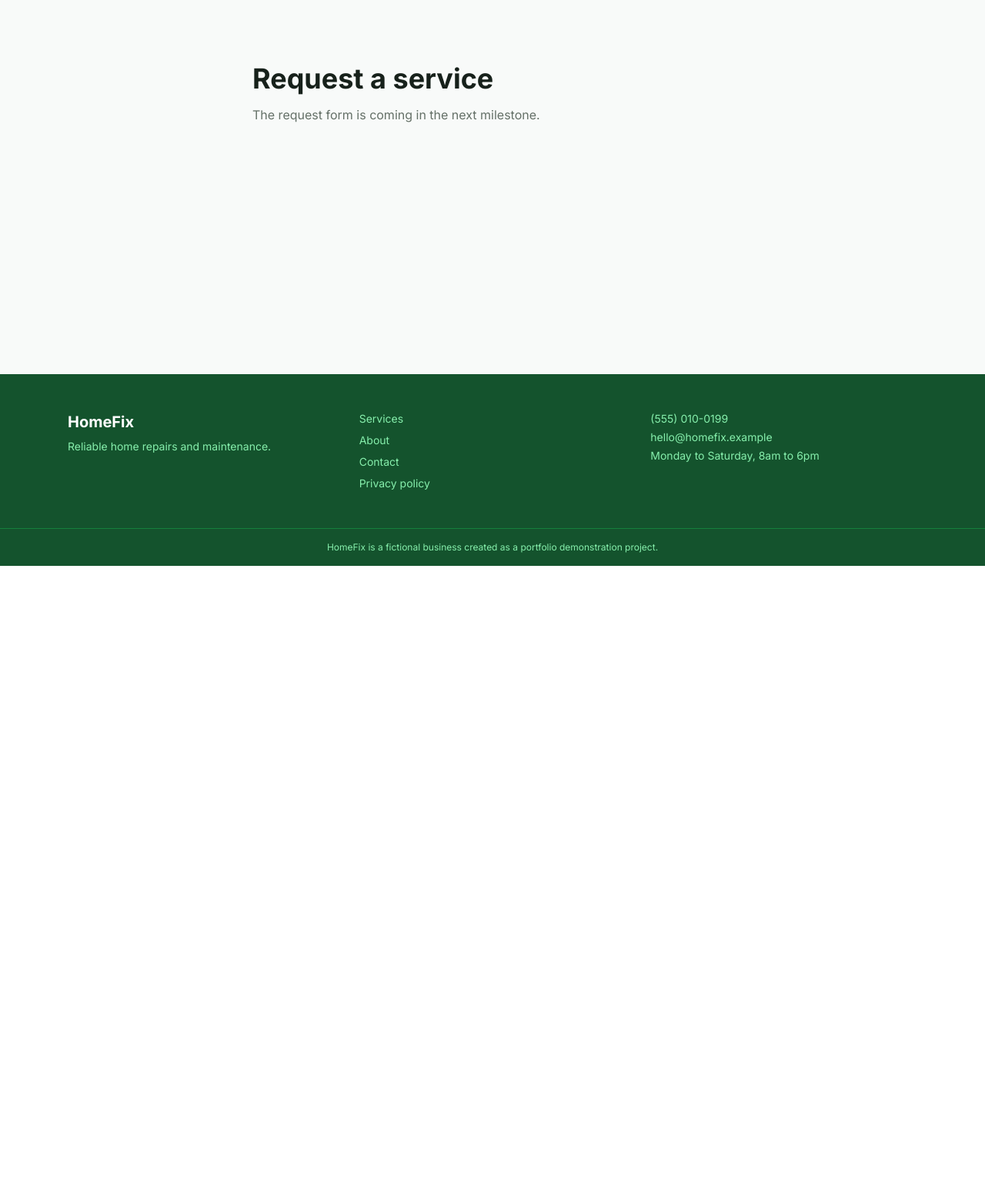
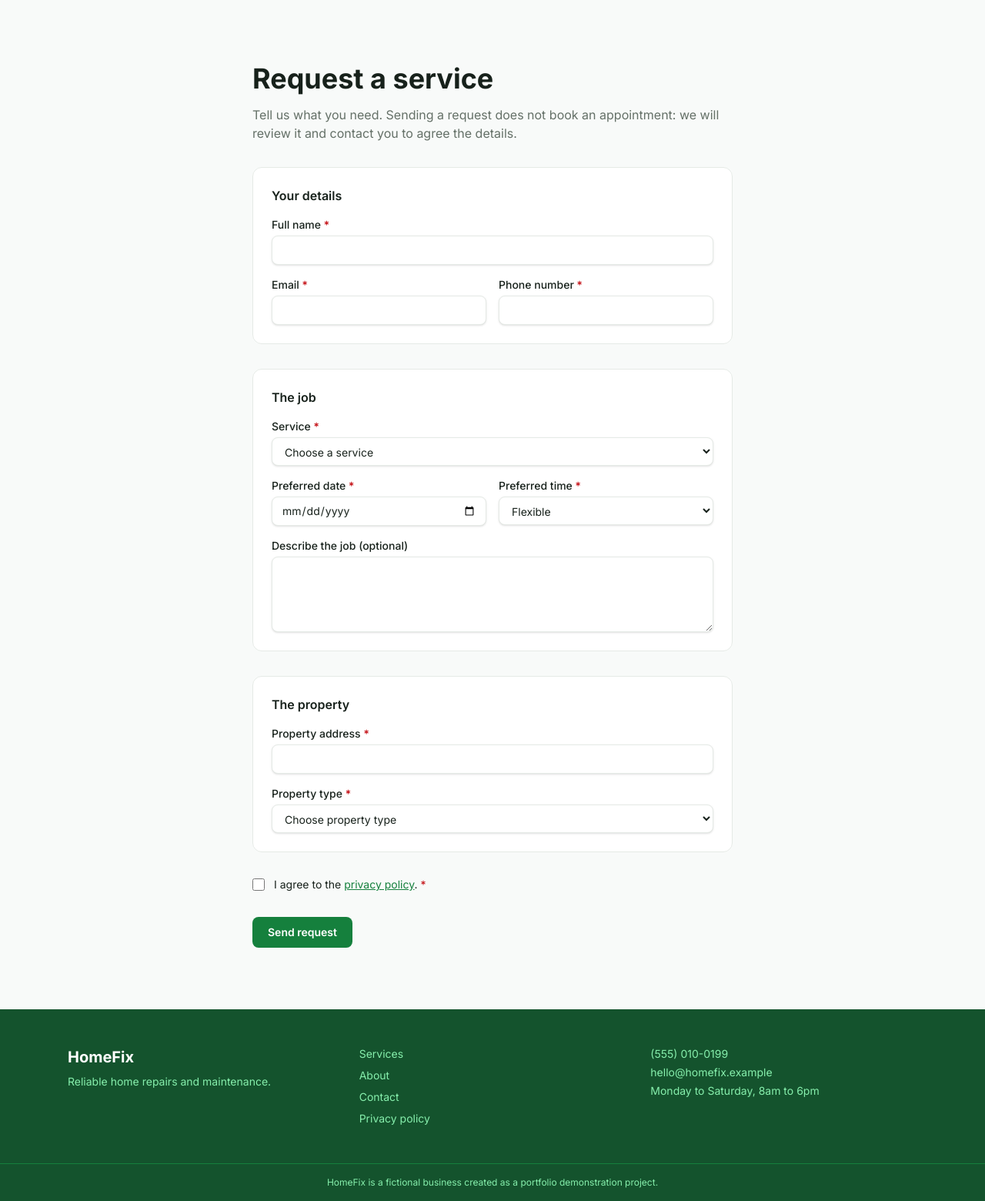
Before and after one commit to AbdulRahman-AbdulQadir/HomeFix, a Django app: page /request/ in a window 1280 px wide. Shown: the part 65-1625 px from the top of the page at 77% size. Before the commit the page ends 800 px from the top, so only its background shows below. Run offline with Django 5.2, Linux system fonts and the light colour scheme; data that the repository does not hold is empty; some libraries are stand-ins or nearby versions.

Commit message:
Milestone 4 feat: service request form with validation and spam protection

```diff
--- /dev/null
+++ b/bookings/forms.py
@@ -0,0 +1,87 @@
+import re
+from datetime import timedelta
+
+from django import forms
+from django.utils import timezone
+
+from services.models import Service
+
+from .models import ServiceRequest
+
+
+class ServiceRequestForm(forms.ModelForm):
+    privacy_consent = forms.BooleanField(
+        required=True,
+        error_messages={'required': 'Please agree to the privacy policy to send your request.'},
+    )
+    # Honeypot: real visitors never see or fill this field; bots often do.
+    website = forms.CharField(required=False)
+
+    class Meta:
+        model = ServiceRequest
+        fields = [
+            'full_name', 'email', 'phone', 'service', 'preferred_date',
+            'preferred_time', 'description', 'address', 'property_type',
+        ]
+        labels = {
+            'full_name': 'Full name',
+            'phone': 'Phone number',
+            'preferred_date': 'Preferred date',
+            'preferred_time': 'Preferred time',
+            'description': 'Describe the job (optional)',
+            'address': 'Property address',
+            'property_type': 'Property type',
+        }
+        widgets = {
+            'preferred_date': forms.DateInput(attrs={'type': 'date'}, format='%Y-%m-%d'),
+            'description': forms.Textarea(attrs={'rows': 4}),
+        }
+
+    def __init__(self, *args, **kwargs):
+        super().__init__(*args, **kwargs)
+        self.fields['service'].queryset = Service.objects.filter(is_active=True)
+        self.fields['service'].empty_label = 'Choose a service'
+        self.fields['property_type'].choices = (
+            [('', 'Choose property type')] + list(ServiceRequest.PropertyType.choices)
+        )
+        self.fields['preferred_date'].widget.attrs['min'] = timezone.localdate().isoformat()
+        self.fields['website'].widget.attrs.update({'tabindex': '-1', 'autocomplete': 'off'})
+        for name, field in self.fields.items():
+            field.widget.attrs['class'] = 'form-check' if name == 'privacy_consent' else 'form-input'
+
+    def clean_phone(self):
+        phone = self.cleaned_data['phone'].strip()
+        digits = re.sub(r'\D', '', phone)
+        if not re.fullmatch(r'\+?[0-9\s().-]+', phone) or not 7 <= len(digits) <= 15:
+            raise forms.ValidationError('Enter a valid phone number, for example 555-010-0199.')
+        return phone
+
+    def clean_preferred_date(self):
+        date = self.cleaned_data['preferred_date']
+        if date < timezone.localdate():
+            raise forms.ValidationError('Please choose today or a future date.')
+        return date
+
+    def clean(self):
+        cleaned = super().clean()
+        email = cleaned.get('email')
+        service = cleaned.get('service')
+        date = cleaned.get('preferred_date')
+        if email and service and date:
+            since = timezone.now() - timedelta(hours=24)
+            if ServiceRequest.objects.filter(
+                email__iexact=email, service=service,
+                preferred_date=date, created_at__gte=since,
+            ).exists():
+                raise forms.ValidationError(
+                    'It looks like you already sent this request. We have it and will be in touch.'
+                )
+        return cleaned
+
+    def save(self, commit=True):
+        request_obj = super().save(commit=False)
+        request_obj.privacy_consent = True
+        request_obj.consent_given_at = timezone.now()
+        if commit:
+            request_obj.save()
+        return request_obj
--- a/bookings/urls.py
+++ b/bookings/urls.py
@@ -1,12 +1,10 @@
 from django.urls import path
-from django.views.generic import TemplateView
+
+from .views import RequestCreateView, RequestReceivedView
 
 app_name = 'bookings'
 
 urlpatterns = [
-    path(
-        'request/',
-        TemplateView.as_view(template_name='bookings/request.html'),
-        name='request',
-    ),
+    path('request/', RequestCreateView.as_view(), name='request'),
+    path('request/received/', RequestReceivedView.as_view(), name='received'),
 ]
--- a/bookings/views.py
+++ b/bookings/views.py
@@ -1,3 +1,41 @@
 from django.shortcuts import render
 
-# Create your views here.
+from django.http import HttpResponseRedirect
+from django.urls import reverse_lazy
+from django.views.generic import FormView, TemplateView
+
+from services.models import Service
+
+from .forms import ServiceRequestForm
+
+
+class RequestCreateView(FormView):
+    template_name = 'bookings/request_form.html'
+    form_class = ServiceRequestForm
+    success_url = reverse_lazy('bookings:received')
+
+    def get_initial(self):
+        initial = super().get_initial()
+        slug = self.request.GET.get('service')
+        if slug:
+            service = Service.objects.filter(slug=slug, is_active=True).first()
+            if service:
+                initial['service'] = service
+        return initial
+
+    def form_valid(self, form):
+        if form.cleaned_data.get('website'):
+            # Honeypot filled in: act as if it worked, but save nothing.
+            return HttpResponseRedirect(self.get_success_url())
+        service_request = form.save()
+        self.request.session['last_request_id'] = service_request.pk
+        return HttpResponseRedirect(self.get_success_url())
+
+
+class RequestReceivedView(TemplateView):
+    template_name = 'bookings/request_received.html'
+
+    def get_context_data(self, **kwargs):
+        context = super().get_context_data(**kwargs)
+        context['request_id'] = self.request.session.get('last_request_id')
+        return context
--- a/static/src/input.css
+++ b/static/src/input.css
@@ -32,6 +32,9 @@
   .card-sage { @apply rounded-xl border border-sage-line bg-sage-card p-6; }
   .nav-link { @apply text-sm font-medium text-ink hover:text-brand; }
   .nav-active { @apply text-brand; }
+  .form-input { @apply block w-full rounded-lg border border-line bg-white px-3 py-2 text-sm text-ink shadow-sm focus:border-brand focus:outline-none focus:ring-2 focus:ring-brand/30; }
+  .form-input[aria-invalid="true"] { @apply border-red-600; }
+  .form-check { @apply mt-0.5 h-4 w-4 rounded border-line text-brand focus:ring-brand; }
   .h1 { @apply text-3xl font-bold leading-tight sm:text-4xl; }
   .h2 { @apply text-2xl font-bold sm:text-3xl; }
 }
--- a/templates/bookings/request.html
+++ /dev/null
@@ -1,10 +0,0 @@
-{% extends 'base.html' %}
-{% block title %}Request a service | {{ business.name }}{% endblock %}
-{% block content %}
-<section class="section">
-  <div class="container-x max-w-2xl">
-    <h1 class="h1">Request a service</h1>
-    <p class="mt-3 text-muted">The request form is coming in the next milestone.</p>
-  </div>
-</section>
-{% endblock %}
--- /dev/null
+++ b/templates/bookings/request_form.html
@@ -0,0 +1,60 @@
+{% extends 'base.html' %}
+{% block title %}Request a service | {{ business.name }}{% endblock %}
+{% block content %}
+<section class="section">
+  <div class="container-x max-w-2xl">
+    <h1 class="h1">Request a service</h1>
+    <p class="mt-3 text-muted">Tell us what you need. Sending a request does not book an appointment: we will review it and contact you to agree the details.</p>
+
+    {% if form.errors %}
+    <div class="mt-6 rounded-lg border border-red-200 bg-red-50 p-4 text-sm text-red-800" role="alert">
+      <p class="font-semibold">Please check the form and try again.</p>
+      {% for error in form.non_field_errors %}<p class="mt-1">{{ error }}</p>{% endfor %}
+    </div>
+    {% endif %}
+
+    <form method="post" class="mt-8 space-y-8" novalidate>
+      {% csrf_token %}
+      <div class="hidden" aria-hidden="true">{{ form.website }}</div>
+
+      <fieldset class="card space-y-4">
+        <legend class="sr-only">Your details</legend>
+        <h2 class="font-semibold">Your details</h2>
+        {% include 'components/form_field.html' with field=form.full_name %}
+        <div class="grid gap-4 sm:grid-cols-2">
+          {% include 'components/form_field.html' with field=form.email %}
+          {% include 'components/form_field.html' with field=form.phone %}
+        </div>
+      </fieldset>
+
+      <fieldset class="card space-y-4">
+        <legend class="sr-only">The job</legend>
+        <h2 class="font-semibold">The job</h2>
+        {% include 'components/form_field.html' with field=form.service %}
+        <div class="grid gap-4 sm:grid-cols-2">
+          {% include 'components/form_field.html' with field=form.preferred_date %}
+          {% include 'components/form_field.html' with field=form.preferred_time %}
+        </div>
+        {% include 'components/form_field.html' with field=form.description %}
+      </fieldset>
+
+      <fieldset class="card space-y-4">
+        <legend class="sr-only">The property</legend>
+        <h2 class="font-semibold">The property</h2>
+        {% include 'components/form_field.html' with field=form.address %}
+        {% include 'components/form_field.html' with field=form.property_type %}
+      </fieldset>
+
+      <div>
+        <div class="flex items-start gap-3">
+          {{ form.privacy_consent }}
+          <label for="{{ form.privacy_consent.id_for_label }}" class="text-sm">I agree to the <a href="{% url 'core:privacy' %}" class="text-brand underline" target="_blank" rel="noopener">privacy policy</a>. <span class="text-red-700" aria-hidden="true">*</span></label>
+        </div>
+        {% for error in form.privacy_consent.errors %}<p class="mt-1 text-sm text-red-700" role="alert">{{ error }}</p>{% endfor %}
+      </div>
+
+      <button type="submit" class="btn btn-primary w-full sm:w-auto">Send request</button>
+    </form>
+  </div>
+</section>
+{% endblock %}
--- /dev/null
+++ b/templates/components/form_field.html
@@ -0,0 +1,5 @@
+<div class="{{ css }}">
+  <label for="{{ field.id_for_label }}" class="block text-sm font-medium">{{ field.label }}{% if field.field.required %}<span class="text-red-700" aria-hidden="true"> *</span>{% endif %}</label>
+  <div class="mt-1">{{ field }}</div>
+  {% for error in field.errors %}<p class="mt-1 text-sm text-red-700" role="alert">{{ error }}</p>{% endfor %}
+</div>
```
Also changed, not shown: templates/bookings/request_received.html (added, +18 -0 lines), static/css/styles.css.
